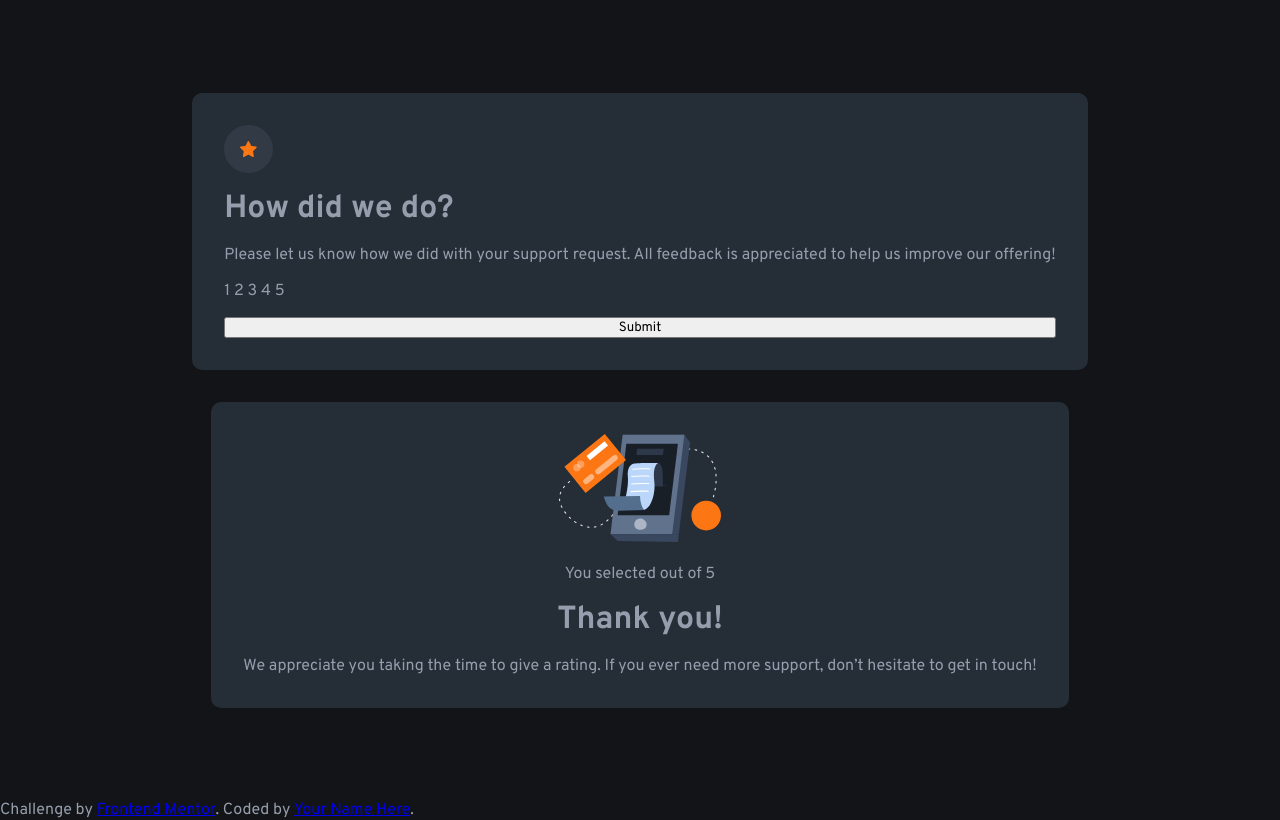
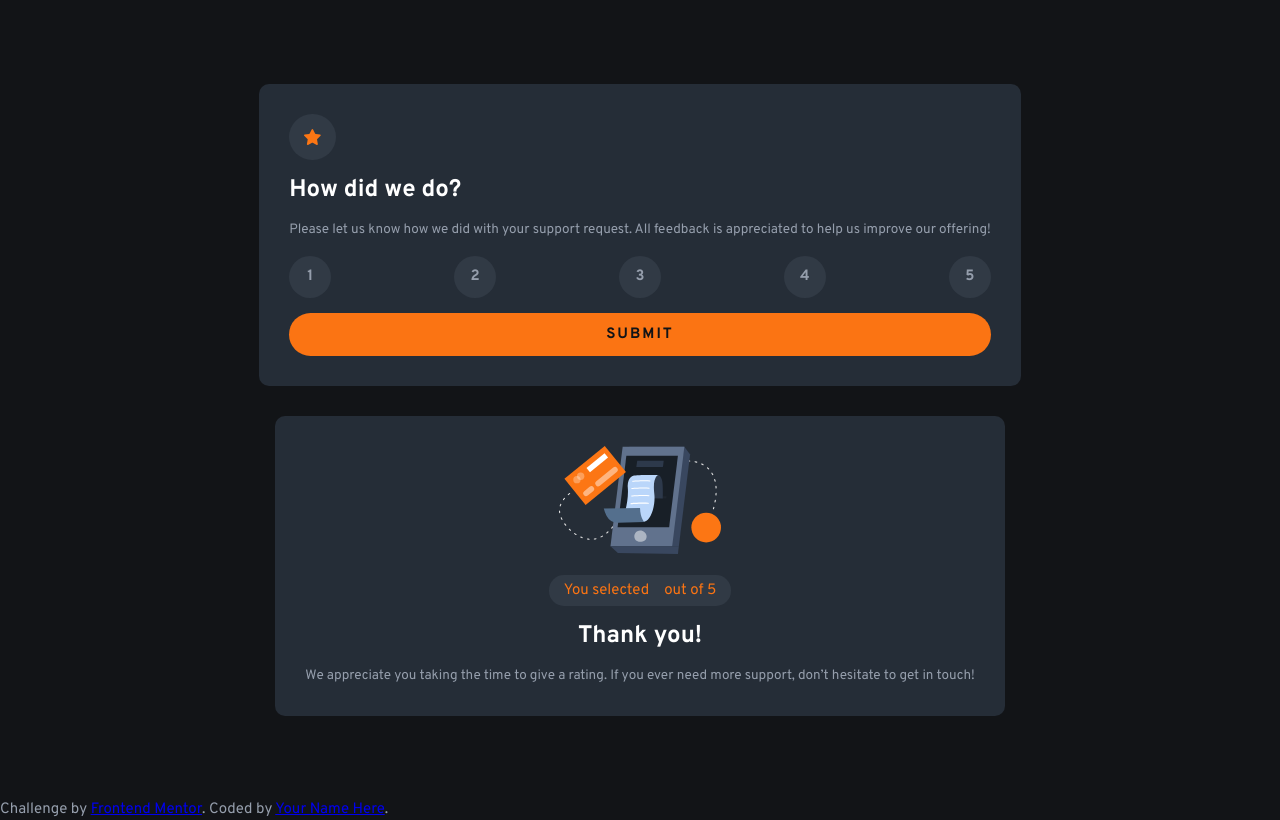
Before and after one commit to Shamuskado22/Frontend-Mentor, a plain HTML site: page interactive-rating-component-main/index.html in a window 1280 px wide. Drawn offline with Linux system fonts and the light colour scheme.

Commit message:
Adiciona estilos para o componente de avaliação interativa, incluindo formatação de texto, espaçamento e interações de botão.

```diff
--- a/interactive-rating-component-main/css/style.css
+++ b/interactive-rating-component-main/css/style.css
@@ -25,6 +25,7 @@
   padding: 0;
   box-sizing: border-box;
   font-family: var(--Font-Family);
+  font-size: var(--Font-size-paragraph);
 }
 
 body {
@@ -39,7 +40,7 @@ body {
   justify-content: center;
   align-items: center;
   gap: 2rem;
-  padding: 0 1rem;
+  padding: 0 1.5rem;
   height: 100vh;
 }
 
@@ -56,6 +57,66 @@ body {
   border-radius: 50%;
 }
 
+.rating-container .rating-heading,
+.thank-you-container .thank-you-heading {
+  font-size: 1.6rem;
+  color: var(--White);
+}
+
+.rating-container .rating-message,
+.thank-you-container .thank-you-message {
+  font-size: 0.9rem;
+  line-height: 1.5;
+  color: var(--Light-Grey);
+}
+
+.rating-container .rating-options {
+  display: flex;
+  justify-content: space-between;
+  align-items: center;
+  gap: 1rem;
+  font-weight: var(--Font-Weight-bold);
+}
+
+.rating-options .rating-number {
+  background-color: var(--Dark-Blue-2);
+  display: flex;
+  justify-content: center;
+  align-items: center;
+  height: 2.8rem;
+  width: 2.8rem;
+  border-radius: 50%;
+  cursor: pointer;
+  transition: background-color 0.3s ease;
+}
+
+.rating-options .rating-number:hover {
+  background-color: var(--Orange);
+  color: var(--Very-Dark-Blue);
+}
+
+.rating-options .rating-number.active {
+  background-color: var(--White);
+  color: var(--Very-Dark-Blue);
+}
+
+.rating-container .submit-button {
+  background-color: var(--Orange);
+  border: none;
+  border-radius: 1.5rem;
+  font-weight: var(--Font-Weight-bold);
+  text-transform: uppercase;
+  letter-spacing: 2px;
+  padding: 0.8rem 1.5rem;
+  color: var(--Very-Dark-Blue);
+  cursor: pointer;
+  transition: background-color 0.3s ease;
+}
+
+.rating-container .submit-button:hover {
+  background-color: var(--White);
+}
+
 .rating-container,
 .thank-you-container {
   background-color: var(--Dark-Blue);
@@ -67,8 +128,23 @@ body {
   border-radius: 10px;
 }
 
+.thank-you-container .thank-you-message {
+  text-align: center;
+}
+
 .thank-you-container {
   align-items: center;
+}
+
+.thank-you-container .selected-rating {
+  background-color: var(--Dark-Blue-2);
+  padding: 0.4rem 1rem;
+  border-radius: 1rem;
+  display: flex;
+  justify-content: center;
+  align-items: center;
+  gap: 0.5rem;
+  color: var(--Orange);
 }
 
 .hidden {
```
